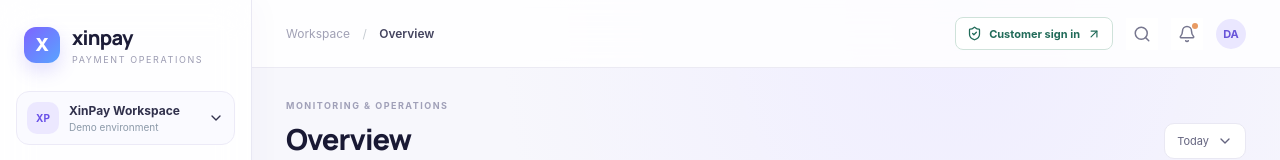
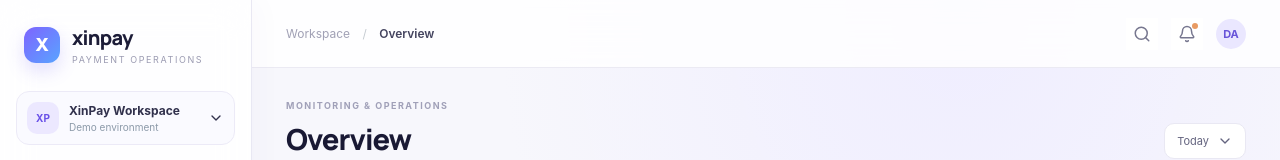
Before and after one commit to nabinchettri18/XINPAY, a React (Vite) app: page / in a window 1280 px wide. Shown: the top 160 px of the page. Built offline with nearby package versions, Linux system fonts and the light colour scheme; no server answers.

Commit message:
Remove misplaced admin customer sign-in link

```diff
--- a/src/App.tsx
+++ b/src/App.tsx
@@ -44,7 +44,7 @@ export default function App() {
       </aside>
       {mobileOpen && <button className="scrim" onClick={()=>setMobileOpen(false)} aria-label="Close navigation"/>}
       <main className="main">
-        <header className="topbar"><button className="icon-btn mobile-menu" onClick={()=>setMobileOpen(true)}><Menu/></button><div className="breadcrumbs">Workspace <span>/</span> <strong>{active}</strong></div><div className="top-actions"><a className="customer-portal-link" href="/customer" aria-label="Open customer sign-in"><ShieldCheck size={15}/><span>Customer sign in</span><ArrowUpRight size={14}/></a><button className="icon-btn" aria-label="Search (coming soon)" title="Search is not connected" disabled><Search size={18}/></button><button className="icon-btn notification" aria-label="Notifications (coming soon)" title="Notifications are not connected" disabled><Bell size={18}/><i/></button><div className="avatar small">DA</div></div></header>
+        <header className="topbar"><button className="icon-btn mobile-menu" onClick={()=>setMobileOpen(true)}><Menu/></button><div className="breadcrumbs">Workspace <span>/</span> <strong>{active}</strong></div><div className="top-actions"><button className="icon-btn" aria-label="Search (coming soon)" title="Search is not connected" disabled><Search size={18}/></button><button className="icon-btn notification" aria-label="Notifications (coming soon)" title="Notifications are not connected" disabled><Bell size={18}/><i/></button><div className="avatar small">DA</div></div></header>
         <div className="page-content">
           <div className="page-heading"><div><p className="eyebrow">MONITORING & OPERATIONS</p><h1>{active}</h1><p className="subheading">Monitor activity and manage your payment operations.</p></div><button className="date-button" disabled aria-label="Date filter unavailable in demo">Today <ChevronDown size={16}/></button></div>
           {showNotice&&<div className="demo-banner"><LockKeyhole size={18}/><div><strong>Prototype environment</strong><span>Sample figures and transactions are illustrative. No payment, settlement, or account changes are performed.</span></div><button onClick={()=>setShowNotice(false)} aria-label="Dismiss"><X size={17}/></button></div>}
```
